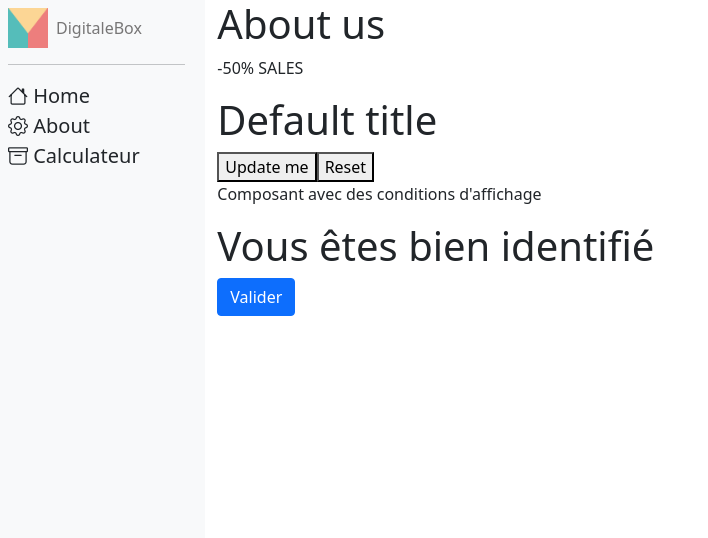
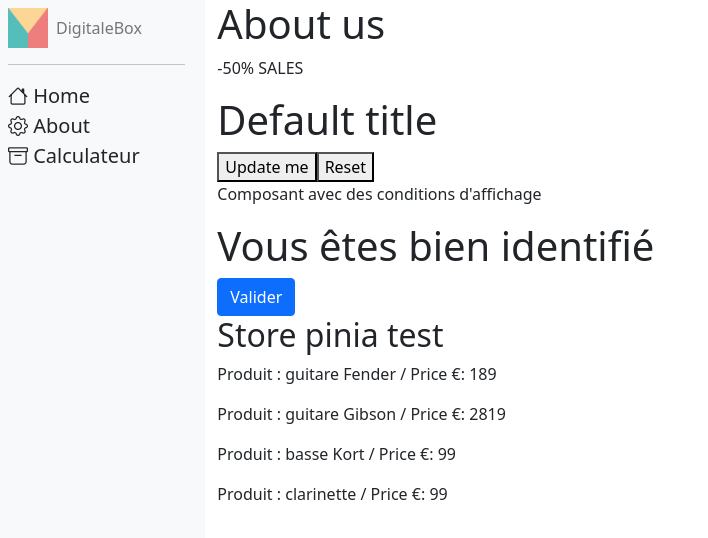
Before and after one commit to vincepv/vuecrm, a Vue app: page /about in a window 1280 px wide. Shown: the top 538 px of the page, without its empty margins (0-708 px from the left). Built offline with nearby package versions, Linux system fonts and the light colour scheme.

Commit message:
store pinia

```diff
--- a/package.json
+++ b/package.json
@@ -11,6 +11,7 @@
     "bootstrap": "^5.1.3",
     "bootstrap-icons": "^1.8.3",
     "bootstrap-vue": "^2.22.0",
+    "pinia": "^2.0.14",
     "vue": "^3.2.37",
     "vue-router": "^4.0.15"
   },
--- /dev/null
+++ b/src/data/products.json
@@ -0,0 +1,24 @@
+[
+  {
+    "name":"guitare Fender",
+    "price": 189,
+    "id":"fendSTR"
+  },
+  {
+    "name":"guitare Gibson",
+    "price": 2819,
+    "id":"les18"
+  },
+  {
+    "name":"basse Kort",
+    "price": 99,
+    "id":"bKT0"
+  },
+  {
+    "name":"clarinette",
+    "price": 99,
+    "id":"clARR"
+  }
+
+
+]
--- a/src/main.js
+++ b/src/main.js
@@ -1,16 +1,18 @@
 import { createApp } from 'vue'
 import App from './App.vue'
 import router from './router'
+// state management
+import { createPinia } from 'pinia'
 
 // Import Bootstrap and BootstrapVue CSS files (order is important)
 import 'bootstrap/dist/css/bootstrap.css'
 import 'bootstrap-vue/dist/bootstrap-vue.css'
 
 
-
+const pinia = createPinia()
 
 const app = createApp(App)
 
 app.use(router)
-
+app.use(pinia)
 app.mount('#app')
--- /dev/null
+++ b/src/stores/ProductStore.js
@@ -0,0 +1,12 @@
+import { defineStore } from "pinia";
+import products from '@/data/products.json'
+
+export const useProductStore =  defineStore("ProductStore", {
+  state: () =>{
+    return{
+      products,
+    };
+  },
+
+
+});
--- a/src/views/About.vue
+++ b/src/views/About.vue
@@ -1,3 +1,15 @@
+<script setup>
+import {ref} from 'vue';
+import Sold from '@/components/Sold.vue';
+import Condition from '@/components/Condition.vue';
+import {useProductStore} from '@/stores/ProductStore.js';
+
+const store = useProductStore();
+const  title = ref("Default title");
+
+</script>
+
+
 <template>
   <div>
     <h1>About us</h1>
@@ -6,13 +18,10 @@
   </div>
   <Sold @changetitle = "(n)=> title = n" @resettitle="(n)=>title=n"/>
   <Condition />
+
+  <h2>Store pinia test</h2>
+  <p v-for="product in store.products" :key="product.name">
+    Produit : {{product.name}} /
+    Price €: {{product.price}}
+  </p>
 </template>
-
-<script setup>
-import {ref} from 'vue'
-import Sold from '@/components/Sold.vue'
-import Condition from '@/components/Condition.vue'
-
-const  title = ref("Default title");
-
-</script>
```
Also changed, not shown: 1 other file (tests, documents, lock files or other folders).
